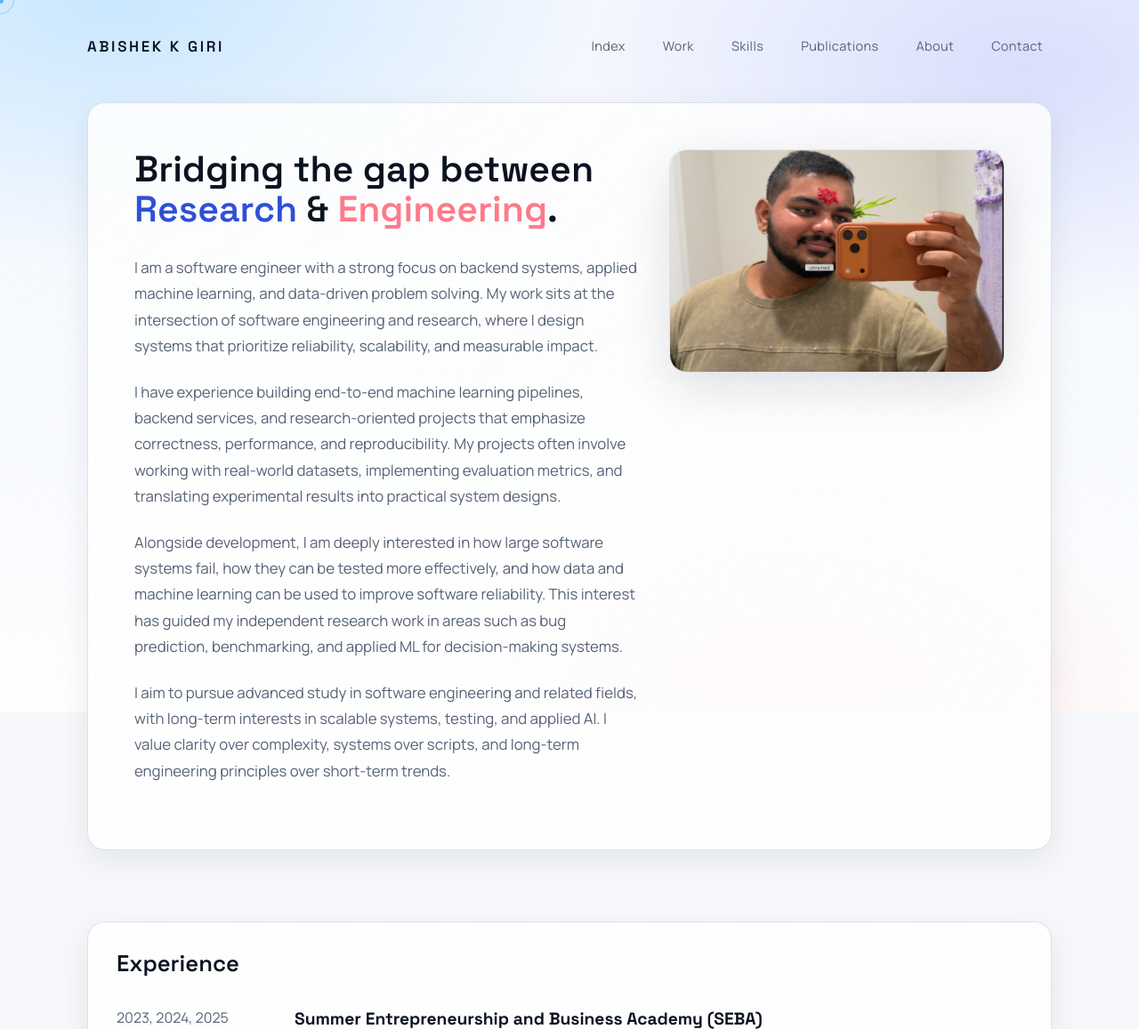
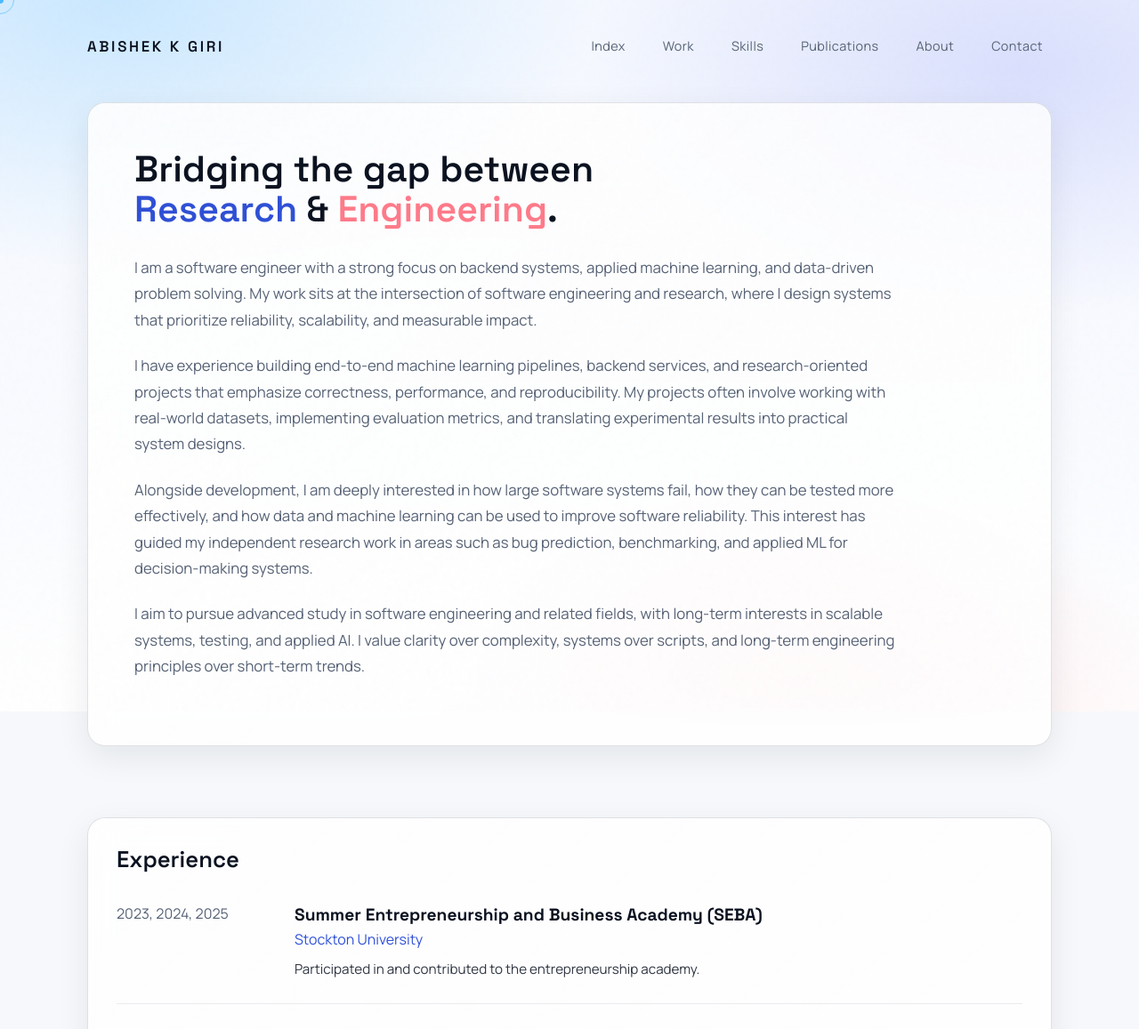
Before and after one commit to abishekgiri/my-portfolio, a Flask app: page /about in a window 1280 px wide. Shown: the top 1157 px of the page at 89% size. Run offline with Flask 3, Linux system fonts and the light colour scheme.

Commit message:
Remove profile photo from portfolio

```diff
--- a/static/css/custom.css
+++ b/static/css/custom.css
@@ -573,18 +573,7 @@ body:hover .cursor-outline.hovered {
 }
 
 .about-grid {
-  display: grid;
-  grid-template-columns: minmax(0, 6fr) minmax(0, 4fr);
-  gap: 36px;
-  align-items: start;
-}
-
-.about-media {
-  border-radius: 20px;
-  overflow: hidden;
-  box-shadow: var(--shadow-lift);
-  border: 1px solid var(--border-dim);
-  background: var(--bg-card-solid);
+  max-width: 860px;
 }
 
 .book-text p {
--- a/templates/about.html
+++ b/templates/about.html
@@ -44,11 +44,6 @@
           </p>
         </div>
       </div>
-
-      <div class="about-media">
-        <img src="{{ url_for('static', filename='img/profile.png') }}" alt="Abishek Kumar Giri" loading="lazy"
-          decoding="async">
-      </div>
     </div>
   </div>
 </section>
```
Also changed, not shown: static/img/my-photo.png (deleted), static/img/myphoto.jpg (deleted), static/img/profile-pic.png (deleted), static/img/profile.png (deleted).
